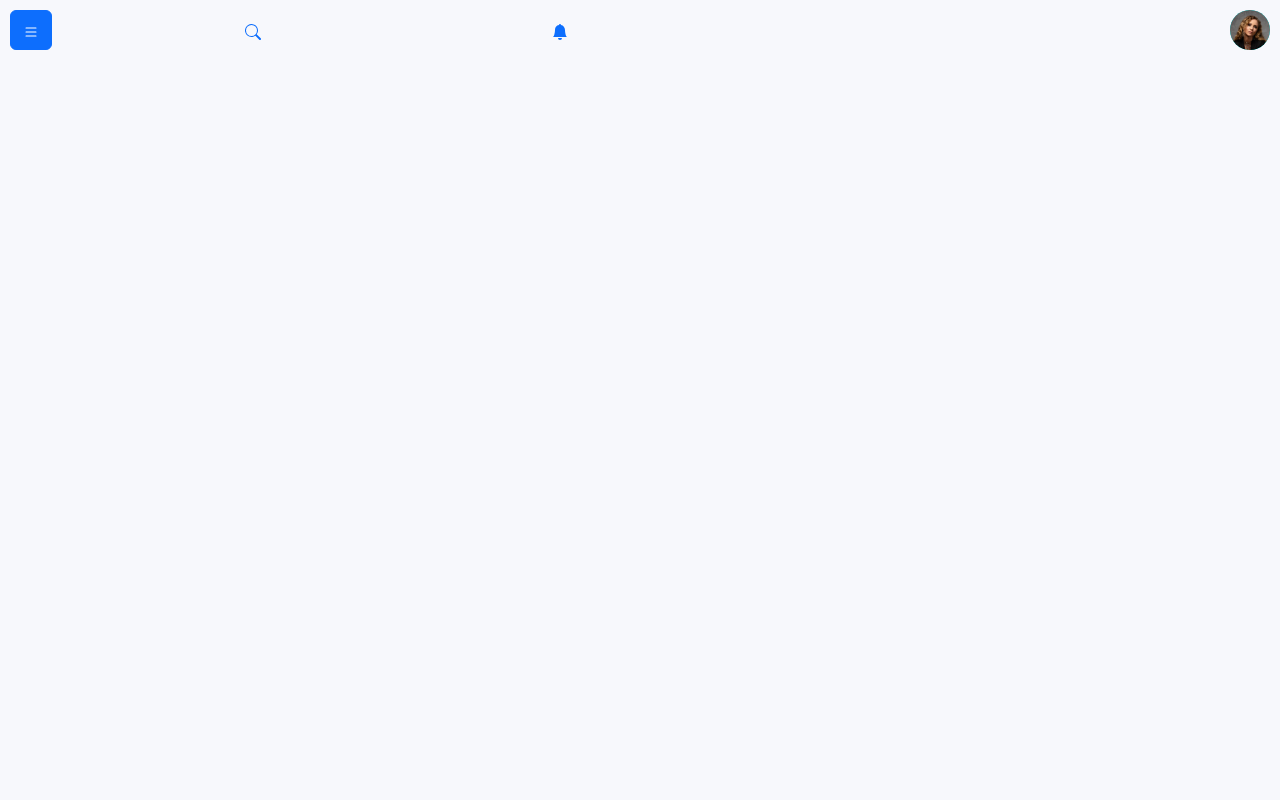
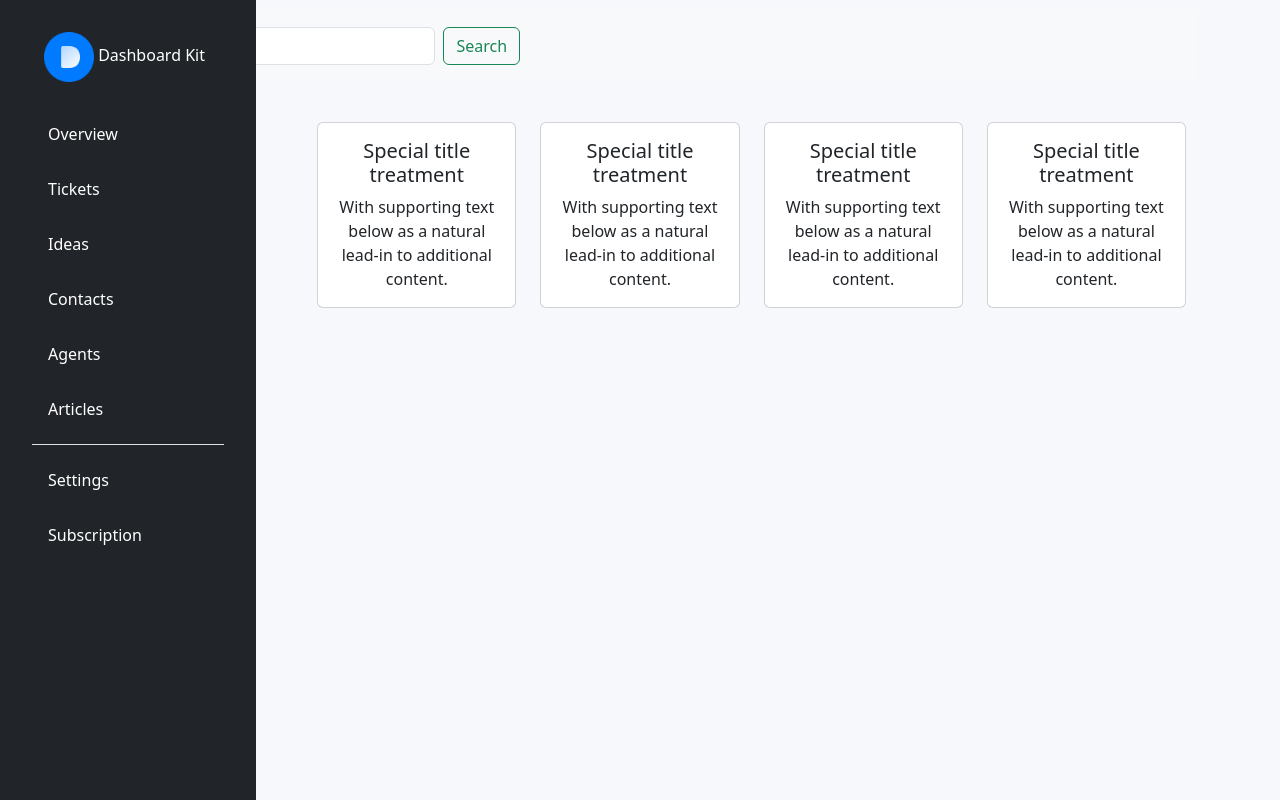
Before and after one commit to pevyZ/frontend-framework-PeiwenZeng, a website: page public/index.html in a window 1280 px wide. Drawn offline with nearby package versions, Linux system fonts and the light colour scheme.

Commit message:
main content

```diff
--- a/public/index.html
+++ b/public/index.html
@@ -8,111 +8,119 @@
     <link href="https://cdn.jsdelivr.net/npm/bootstrap@5.3.3/dist/css/bootstrap.min.css" rel="stylesheet" integrity="sha384-QWTKZyjpPEjISv5WaRU9OFeRpok6YctnYmDr5pNlyT2bRjXh0JMhjY6hW+ALEwIH" crossorigin="anonymous">
     <link rel="stylesheet" href="assets/css/stylesheet.css">
 </head>
-<body>
-    <ul class="nav nav-pills nav-fill">
-        <button class="btn btn-primary" type="button" data-bs-toggle="offcanvas" data-bs-target="#offcanvasScrolling" aria-controls="offcanvasScrolling">
-            <svg xmlns="http://www.w3.org/2000/svg" width="16" height="16" fill="currentColor" class="bi bi-list" viewBox="0 0 16 16">
-                <path fill-rule="evenodd" d="M2.5 12a.5.5 0 0 1 .5-.5h10a.5.5 0 0 1 0 1H3a.5.5 0 0 1-.5-.5m0-4a.5.5 0 0 1 .5-.5h10a.5.5 0 0 1 0 1H3a.5.5 0 0 1-.5-.5m0-4a.5.5 0 0 1 .5-.5h10a.5.5 0 0 1 0 1H3a.5.5 0 0 1-.5-.5"/>
-            </svg>
-        </button>
-
-        <div class="offcanvas offcanvas-start" data-bs-scroll="true" data-bs-backdrop="false" tabindex="-1" id="offcanvasScrolling" aria-labelledby="offcanvasScrollingLabel">
-          <div class="offcanvas-header">
-            <h5 class="offcanvas-title" id="offcanvasScrollingLabel">Dashboard</h5>
-            <button type="button" class="btn-close" data-bs-dismiss="offcanvas" aria-label="Close"></button>
-          </div>
-          <div class="offcanvas-body">
+<body class="container">
+    <header class="navbar bg-body-tertiary">
         <nav class="navbar bg-body-tertiary">
             <div class="container-fluid">
-                  <span class="navbar-brand mb-0 h1">Overview</span>
+              <a class="navbar-brand">Navbar</a>
+              <form class="d-flex" role="search">
+                <input class="form-control me-2" type="search" placeholder="Search" aria-label="Search">
+                <button class="btn btn-outline-success" type="submit">Search</button>
+              </form>
             </div>
         </nav>
-            <nav class="navbar bg-body-tertiary">
-                <div class="container-fluid">
-                  <span class="navbar-brand mb-0 h1">Tickets</span>
+    </header>
+
+    <div class="d-flex">
+        <!-- Fix Sidebar for the menu in large screen -->
+        <nav class="flex-shrink-0 p-3 bg-dark text-white sidebar">
+            <nav class="nav flex-column p-3">
+                <div class="container-fluid ">
+                  <a class="navbar-brand " href="#">
+                    <img src="assets/images/company logo.png" alt="company Logo" width="50" height="50" class="logo d-inline-block align-text-center">
+                        Dashboard Kit
+                  </a>
                 </div>
             </nav>
-            <nav class="navbar bg-body-tertiary">
-                <div class="container-fluid">
-                  <span class="navbar-brand mb-0 h1">Ideas</span>
-                </div>
-            </nav>
-            <nav class="navbar bg-body-tertiary">
-                <div class="container-fluid">
-                  <span class="navbar-brand mb-0 h1">Contacts</span>
-                </div>
-            </nav>
-            <nav class="navbar bg-body-tertiary">
-                <div class="container-fluid">
-                  <span class="navbar-brand mb-0 h1">Agents</span>
-                </div>
-            </nav>
-            <nav class="navbar bg-body-tertiary">
-                <div class="container-fluid">
-                  <span class="navbar-brand mb-0 h1">Articles</span>
-                </div>
-            </nav>
-            <nav class="navbar bg-body-tertiary">
-                <div class="container-fluid">
-                  <span class="navbar-brand mb-0 h1">Settings</span>
-                </div>
-            </nav>
-            <nav class="navbar bg-body-tertiary">
-                <div class="container-fluid">
-                  <span class="navbar-brand mb-0 h1">Subscription</span>
-                </div>
-            </nav>
-          </div>
-        </div>
-        <div class="me-5">
-            <a href=""></a>
-        </div>
-        <li class="nav-item justify-content-end">
-          <a class="nav-link" href="#">
-                <svg xmlns="http://www.w3.org/2000/svg" width="16" height="16" fill="currentColor" class="bi bi-search" viewBox="0 0 16 16">
-                <path d="M11.742 10.344a6.5 6.5 0 1 0-1.397 1.398h-.001q.044.06.098.115l3.85 3.85a1 1 0 0 0 1.415-1.414l-3.85-3.85a1 1 0 0 0-.115-.1zM12 6.5a5.5 5.5 0 1 1-11 0 5.5 5.5 0 0 1 11 0"/>
-                </svg>
-          </a>
-        </li>
-        <li class="nav-item justify-content-end">
-          <a class="nav-link" href="">
-            <svg xmlns="http://www.w3.org/2000/svg" width="16" height="16" fill="currentColor" class="bi bi-bell-fill" viewBox="0 0 16 16">
-                <path d="M8 16a2 2 0 0 0 2-2H6a2 2 0 0 0 2 2m.995-14.901a1 1 0 1 0-1.99 0A5 5 0 0 0 3 6c0 1.098-.5 6-2 7h14c-1.5-1-2-5.902-2-7 0-2.42-1.72-4.44-4.005-4.901"/>
-            </svg>
+
+            <ul class="nav flex-column p-3">
+                <li class="nav-item">
+                    <a class="nav-link active text-white" aria-current="page" href="#">
+                        Overview
                     </a>
                 </li>
                 <li class="nav-item">
-            <li class="nav-item d-flex align-items-center justify-content-end">
-                <img src="assets/images/Keeley.png" alt="Profile Picture" class="rounded-circle" width="40" height="40">
+                    <a class="nav-link text-white" href="#">
+                        Tickets
+                    </a>
                 </li>
+                <li class="nav-item">
+                    <a class="nav-link text-white" href="#">
+                        Ideas
+                    </a>
+                </li>
+                <li class="nav-item">
+                    <a class="nav-link text-white" href="#">
+                        Contacts
+                    </a>
+                </li>
+                <li class="nav-item">
+                    <a class="nav-link text-white" href="#">
+                        Agents
+                    </a>
+                </li>
+                <li class="nav-item">
+                    <a class="nav-link text-white" href="#">
+                        Articles
+                    </a>
+                </li>
+                <li class="nav-item line-item">
+                    <a class="nav-link text-white" href="#"></a>
+                </li>
+                <li class="nav-item">
+                    <a class="nav-link text-white" href="#">
+                        Settings
+                    </a>
+                </li>
+                <li class="nav-item">
+                    <a class="nav-link text-white" href="#">
+                        Subscription
+                    </a>
                 </li>
             </ul>
-    <!-- <header class="container">
+        </nav>
+
+        <main id="main-container" class="container text-center">
             <div class="row">
-          <div class="col" id="burgerlogo">
-                <button></button>
-                <svg xmlns="http://www.w3.org/2000/svg" width="16" height="16" fill="currentColor" class="bi bi-list" viewBox="0 0 16 16">
-                <path fill-rule="evenodd" d="M2.5 12a.5.5 0 0 1 .5-.5h10a.5.5 0 0 1 0 1H3a.5.5 0 0 1-.5-.5m0-4a.5.5 0 0 1 .5-.5h10a.5.5 0 0 1 0 1H3a.5.5 0 0 1-.5-.5m0-4a.5.5 0 0 1 .5-.5h10a.5.5 0 0 1 0 1H3a.5.5 0 0 1-.5-.5"/>
-                </svg>
-          </div>
-          <div class="col-5" id="headertext">
-                REVIEW
-          </div>
-          <div class="col">
-                <svg xmlns="http://www.w3.org/2000/svg" width="16" height="16" fill="currentColor" class="bi bi-search" viewBox="0 0 16 16">
-                    <path d="M11.742 10.344a6.5 6.5 0 1 0-1.397 1.398h-.001q.044.06.098.115l3.85 3.85a1 1 0 0 0 1.415-1.414l-3.85-3.85a1 1 0 0 0-.115-.1zM12 6.5a5.5 5.5 0 1 1-11 0 5.5 5.5 0 0 1 11 0"/>
-                </svg>
-          </div>
-          <div class="col">
-                <svg xmlns="http://www.w3.org/2000/svg" width="16" height="16" fill="currentColor" class="bi bi-bell-fill" viewBox="0 0 16 16">
-                    <path d="M8 16a2 2 0 0 0 2-2H6a2 2 0 0 0 2 2m.995-14.901a1 1 0 1 0-1.99 0A5 5 0 0 0 3 6c0 1.098-.5 6-2 7h14c-1.5-1-2-5.902-2-7 0-2.42-1.72-4.44-4.005-4.901"/>
-                </svg>
-          </div>
-          <div class="col">
-            <img src="#" class="rounded mx-auto d-block" alt="profile picture">
+                <div class="col-sm-3 mb-3 mb-sm-0">
+                  <div class="card">
+                    <div class="card-body">
+                      <h5 class="card-title">Special title treatment</h5>
+                      <p class="card-text">With supporting text below as a natural lead-in to additional content.</p>
                     </div>
                   </div>
-    </header> -->
+                </div>
+                <div class="col-sm-3 mb-3 mb-sm-0">
+                  <div class="card">
+                    <div class="card-body">
+                      <h5 class="card-title">Special title treatment</h5>
+                      <p class="card-text">With supporting text below as a natural lead-in to additional content.</p>
+                    </div>
+                  </div>
+                </div>
+                <div class="col-sm-3 mb-3 mb-sm-0">
+                    <div class="card">
+                      <div class="card-body">
+                        <h5 class="card-title">Special title treatment</h5>
+                        <p class="card-text">With supporting text below as a natural lead-in to additional content.</p>
+                      </div>
+                    </div>
+                  </div>
+                  <div class="col-sm-3 mb-3 mb-sm-0">
+                    <div class="card">
+                      <div class="card-body">
+                        <h5 class="card-title">Special title treatment</h5>
+                        <p class="card-text">With supporting text below as a natural lead-in to additional content.</p>
+                      </div>
+                    </div>
+                  </div>
+            </div>
+        </main>
+
+    </div>
+
+    <!-- This is MAIN content -->
+
     <script src="https://cdn.jsdelivr.net/npm/bootstrap@5.3.3/dist/js/bootstrap.min.js" integrity="sha384-0pUGZvbkm6XF6gxjEnlmuGrJXVbNuzT9qBBavbLwCsOGabYfZo0T0to5eqruptLy" crossorigin="anonymous"></script>
 </body>
 </html>
--- a/src/scss/stylesheet.scss
+++ b/src/scss/stylesheet.scss
@@ -2,6 +2,7 @@
 
 $bg-colour:#F7F8FC;
 $blue-colour:#3751FF;
+$sidebar-coulour:#343a40d0;
 
 
 
@@ -10,30 +11,58 @@ body{
     margin: 10px;
     background-color: $bg-colour;
 
-    ul{
-        // #burgerlogo{
-        //     background-color: $blue-colour;
-        //     color: #F7F8FC;
-        //     border-radius: 60%;
-        // }
-        // #headertext{
-
-        //     font-size: 20px;
-        //     font-weight: 300;
-        //     display: flex;
-        //     align-items: center;
-        // }
-
+    header{
+        .nav{
+            margin-bottom: 20px;
+        }
         img{
             object-fit: cover;
-            border-color: whitesmoke;
             background-color: aqua;
             border-radius: 70%;
         }
     }
+
+    // This is sidebar style
+
+    .sidebar {
+        width: 20%;
+        height: 100vh;
+        position: fixed;
+        top: 0;
+        left: 0;
+        background-color: $sidebar-coulour;
+        padding-top: 20px;
+        overflow-y: auto;
+
+        display: none;
+
+        .nav-item{
+            margin-bottom: 15px;
+        }
+        .line-item{
+            height: 1px;
+            background-color: #DFE0EB;
+            display: block;
+        }
+    }
+
+
+    // This is main content
+
 }
 
 
-// @media (min-width: 992px) {
+@media (min-width: 992px) {
+    #burgermenu{
+        display: none;
+    }
 
-// }
+    .sidebar{
+        display: block !important;
+    }
+
+    #main-container{
+        margin-left: 20%;
+        margin-top: 40px;
+    }
+}
```
Also changed, not shown: public/assets/css/stylesheet.css, public/assets/images/company logo.png (added), 2 other files. Lines whose indentation alone changed are shown as unchanged.
